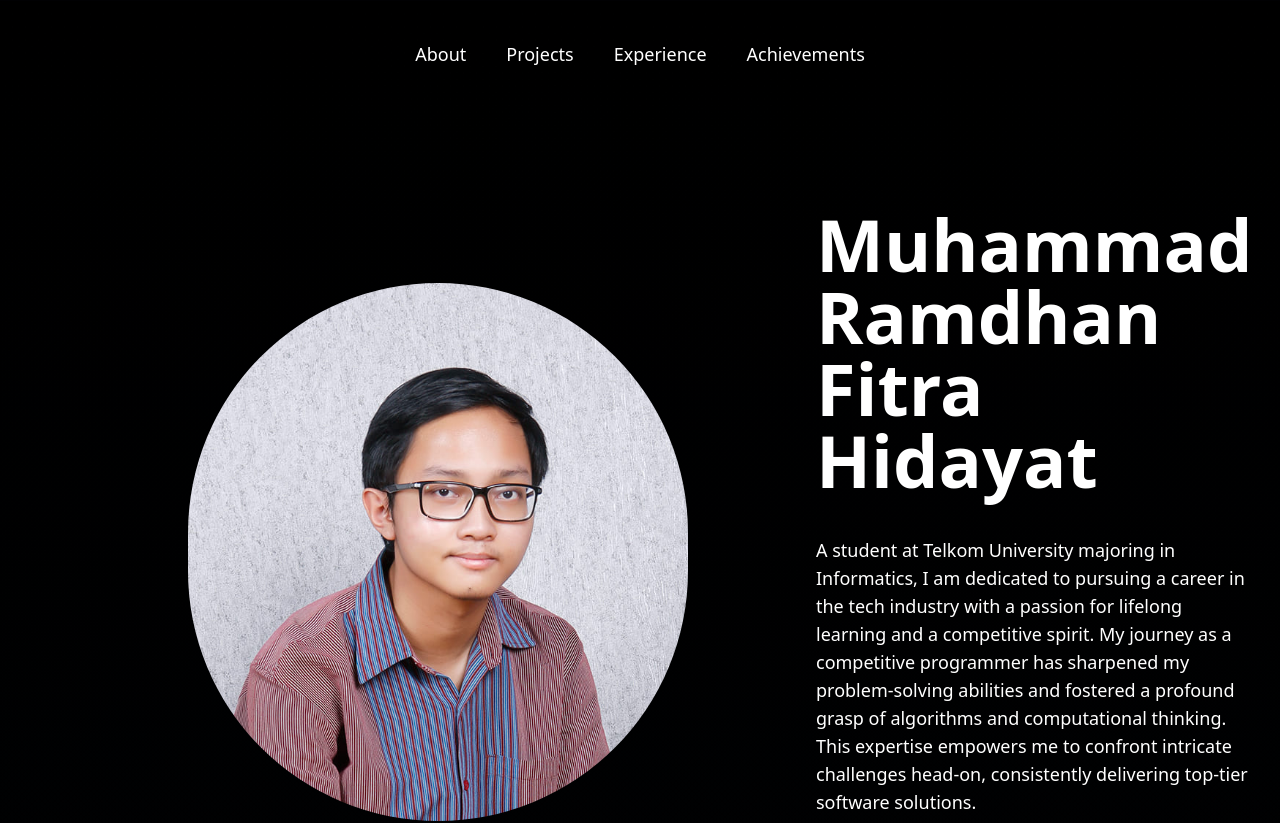
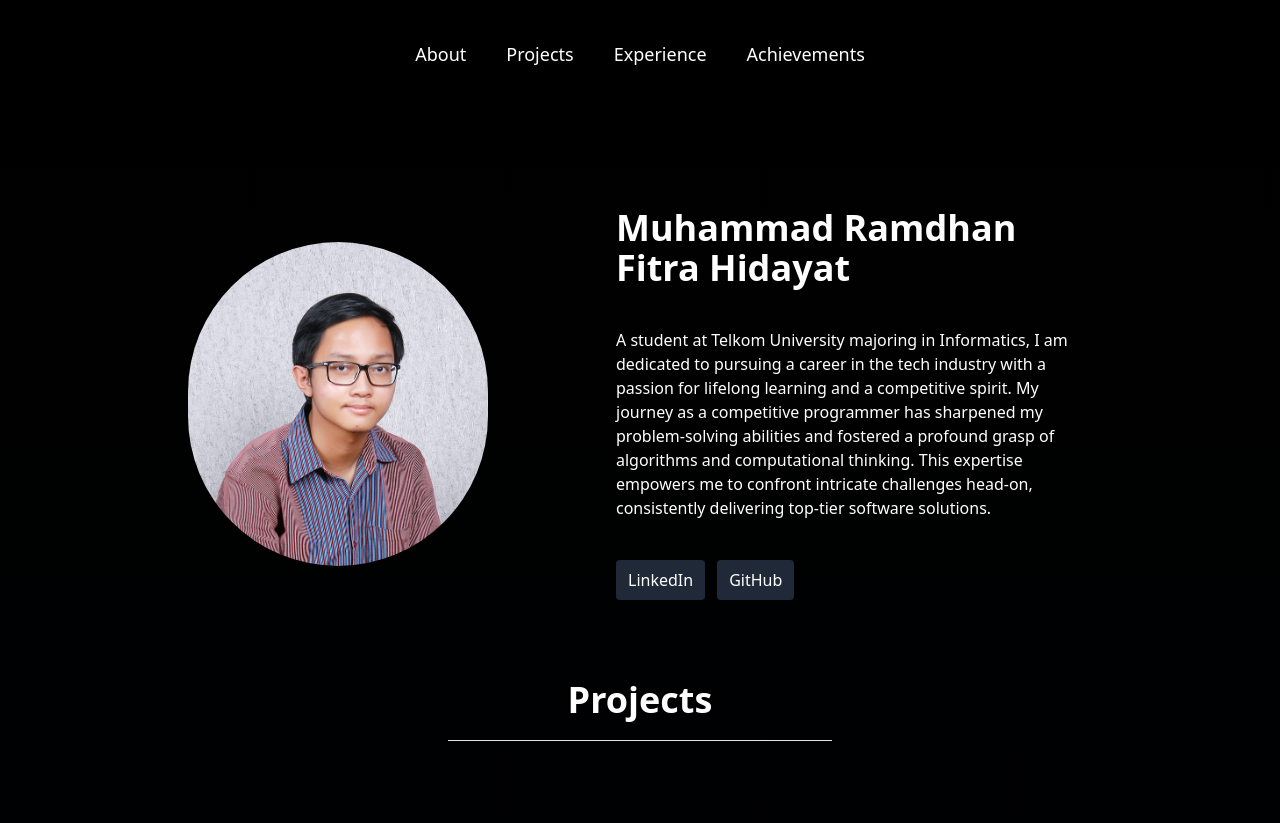
Before and after one commit to fitrahidayaat/fitrahidayaat.github.io, a website: page index.html in a window 1280 px wide. Shown: the top 823 px of the page. Drawn offline with Linux system fonts and the light colour scheme.

Commit message:
make the font smaller and animation smoother

```diff
--- a/index.html
+++ b/index.html
@@ -7,7 +7,6 @@
         <link rel="stylesheet" href="./css/output.css" />
     </head>
     <body class="from-black bg-gradient-to-b to-gray-950 text-white p-7">
-        <div class="">
         <nav class="flex justify-center text-lg">
             <ul class="flex flex-col lg:flex-row w-full lg:w-auto">
                 <a href="#about"
@@ -48,22 +47,21 @@
                 <img
                     src="./img/foto-profil.jpg"
                     alt="foto-profil"
-                        class="rounded-full w-[500px]"
+                    class="rounded-full w-[300px]"
                     id="about-image"
                 />
                 <div class="flex flex-col gap-10" id="about-description">
-                        <h1 class="text-7xl font-semibold" id="name">
+                    <h1 class="text-4xl font-bold" id="name">
                         Muhammad Ramdhan Fitra Hidayat
                     </h1>
-                        <p class="text-lg" id="about-text">
-                            A student at Telkom University majoring in
-                            Informatics, I am dedicated to pursuing a career in
-                            the tech industry with a passion for lifelong
-                            learning and a competitive spirit. My journey as a
-                            competitive programmer has sharpened my
-                            problem-solving abilities and fostered a profound
-                            grasp of algorithms and computational thinking. This
-                            expertise empowers me to confront intricate
+                    <p class="text-md" id="about-text">
+                        A student at Telkom University majoring in Informatics,
+                        I am dedicated to pursuing a career in the tech industry
+                        with a passion for lifelong learning and a competitive
+                        spirit. My journey as a competitive programmer has
+                        sharpened my problem-solving abilities and fostered a
+                        profound grasp of algorithms and computational thinking.
+                        This expertise empowers me to confront intricate
                         challenges head-on, consistently delivering top-tier
                         software solutions.
                     </p>
@@ -82,9 +80,11 @@
                 </div>
             </div>
         </div>
-        </div>
 
-        <div id="projects" class="flex items-center flex-col px-0 lg:px-40 py-20">
+        <div
+            id="projects"
+            class="flex items-center flex-col px-0 lg:px-40 py-20"
+        >
             <h2 class="text-4xl font-bold">Projects</h2>
             <hr class="bg-white h-[0.3px] w-96 mt-5" />
             <div class="flex items-center gap-32 mt-20 flex-col w-full">
@@ -95,12 +95,15 @@
                     <img
                         src="./img/investment-calculator.png"
                         class="rounded-3xl"
-                        width="500"
+                        width="400"
                     />
                     <div class="flex flex-col gap-7">
-                        <h3 class="text-4xl font-bold">Investment Calculator</h3>
+                        <h3 class="text-4xl font-bold">
+                            Investment Calculator
+                        </h3>
                         <p class="text-lg">
-                            A simple investment calculator application using react
+                            A simple investment calculator application using
+                            react
                         </p>
 
                         <div class="flex gap-3">
@@ -125,7 +128,7 @@
                     <img
                         src="./img/tic-tac-toe.png"
                         class="rounded-3xl"
-                        width="500"
+                        width="400"
                     />
                     <div class="flex flex-col gap-7">
                         <h3 class="text-4xl font-bold">Tic-tac-toe</h3>
@@ -155,7 +158,7 @@
                     <img
                         src="./img/algorithms-visualizer.png"
                         class="rounded-3xl"
-                        width="500"
+                        width="400"
                     />
                     <div class="flex flex-col gap-7">
                         <h3 class="text-4xl font-bold">
@@ -188,7 +191,7 @@
                     <img
                         src="./img/genius.png"
                         class="rounded-3xl"
-                        width="500"
+                        width="400"
                     />
                     <div class="flex flex-col gap-7">
                         <h3 class="text-4xl font-bold">Genius</h3>
@@ -213,7 +216,10 @@
             </div>
         </div>
 
-        <div id="experience" class="flex items-center flex-col px-0 lg:px-40 py-20">
+        <div
+            id="experience"
+            class="flex items-center flex-col px-0 lg:px-40 py-20"
+        >
             <h2 class="text-4xl font-bold">Experience</h2>
             <hr class="bg-white h-[0.3px] w-96 mt-5" />
             <div class="flex items-center gap-32 mt-20 flex-col w-full">
@@ -224,7 +230,7 @@
                     <img
                         src="./img/computing-lab.png"
                         class="rounded-3xl -mt-16 -mb-16"
-                        width="500"
+                        width="400"
                     />
                     <div class="flex flex-col gap-7">
                         <h3 class="text-4xl font-bold">
@@ -248,7 +254,7 @@
                     <img
                         src="./img/proclub.png"
                         class="rounded-3xl"
-                        width="500"
+                        width="400"
                     />
                     <div class="flex flex-col gap-7">
                         <h3 class="text-4xl font-bold">
@@ -270,7 +276,7 @@
                     <img
                         src="./img/tel-u.png"
                         class="rounded-3xl bg-white"
-                        width="500"
+                        width="400"
                         height="200"
                     />
                     <div class="flex flex-col gap-7">
@@ -287,7 +293,10 @@
             </div>
         </div>
 
-        <div id="achievements" class="flex items-center flex-col px-0 lg:px-40 py-20">
+        <div
+            id="achievements"
+            class="flex items-center flex-col px-0 lg:px-40 py-20"
+        >
             <h2 class="text-4xl font-bold">Achievements</h2>
             <hr class="bg-white h-[0.3px] w-96 mt-5" />
             <div class="flex items-center gap-32 mt-20 flex-col w-full">
@@ -298,7 +307,7 @@
                     <img
                         src="./img/icpc-2023-with-coach.jpg"
                         class="rounded-3xl"
-                        width="500"
+                        width="400"
                     />
                     <div class="flex flex-col gap-7">
                         <h3 class="text-4xl font-bold">
@@ -334,7 +343,7 @@
                     <img
                         src="./img/gemastik-2023.jpg"
                         class="rounded-3xl"
-                        width="500"
+                        width="400"
                     />
                     <div class="flex flex-col gap-7">
                         <h3 class="text-4xl font-bold">
@@ -367,7 +376,7 @@
                     <img
                         src="./img/hology.jpg"
                         class="rounded-3xl"
-                        width="500"
+                        width="400"
                     />
                     <div class="flex flex-col gap-7">
                         <h3 class="text-4xl font-bold">
@@ -401,7 +410,7 @@
                     <img
                         src="./img/icpc-2022.jpg"
                         class="rounded-3xl"
-                        width="500"
+                        width="400"
                     />
                     <div class="flex flex-col gap-7">
                         <h3 class="text-4xl font-bold">
@@ -438,7 +447,7 @@
                     <img
                         src="./img/shopee-code-league.png"
                         class="rounded-3xl"
-                        width="500"
+                        width="400"
                     />
                     <div class="flex flex-col gap-7">
                         <h3 class="text-4xl font-bold">
@@ -473,7 +482,7 @@
                     <img
                         src="./img/innovatif.jpg"
                         class="rounded-3xl"
-                        width="500"
+                        width="400"
                     />
                     <div class="flex flex-col gap-7">
                         <h3 class="text-4xl font-bold">
@@ -498,7 +507,7 @@
                     id="ccp"
                     class="flex w-full gap-10 flex-wrap lg:flex-nowrap justify-center lg:justify-start"
                 >
-                    <img src="./img/ccp.png" class="rounded-3xl" width="500" />
+                    <img src="./img/ccp.png" class="rounded-3xl" width="400" />
                     <div class="flex flex-col gap-7">
                         <h3 class="text-4xl font-bold">
                             1st Place, Computing Competitive Programming Contest
--- a/js/script.js
+++ b/js/script.js
@@ -5,170 +5,35 @@ gsap.from("#about-image", {x: 150, duration: 1});
 // GSAP Animation
 gsap.registerPlugin(ScrollTrigger);
 
-gsap.from("#investment-calculator", {
-    x: -200,
-    opacity: 0,
-    duration: 1,
+const generateAnimation = (selector, fromX) => {
+    const timeline = gsap.timeline({
         scrollTrigger: {
-        trigger: "#investment-calculator",
-        start: "top 80%", // Trigger animation when top of element is 80% in view
-        end: "bottom 20%", // Trigger animation when bottom of element is 20% out of view
-        toggleActions: "play none none reverse", // How to toggle animation play and reverse
+            trigger: selector,
+            start: "top 90%", // Trigger animation when top of element is 80% in view
+            end: "bottom 80%", // Trigger animation when bottom of element is 20% out of view
+            scrub: 1, // Smoothly scrub through animation
+            // refreshPriority: 'high' // Ensure high refresh priority for smoother animation
         }
     });
 
-gsap.from("#tic-tac-toe", {
-    x: 200,
+    timeline.from(selector, {
+        x: fromX,
         opacity: 0,
         duration: 1,
-    scrollTrigger: {
-        trigger: "#tic-tac-toe",
-        start: "top 80%", // Trigger animation when top of element is 80% in view
-        end: "bottom 20%", // Trigger animation when bottom of element is 20% out of view
-        toggleActions: "play none none reverse", // How to toggle animation play and reverse
+    });
 }
-});
 
-gsap.from("#algorithms-visualizer", {
-    x: -200,
-    opacity: 0,
-    duration: 1,
-    scrollTrigger: {
-        trigger: "#algorithms-visualizer",
-        start: "top 80%", // Trigger animation when top of element is 80% in view
-        end: "bottom 20%", // Trigger animation when bottom of element is 20% out of view
-        toggleActions: "play none none reverse", // How to toggle animation play and reverse
-    }
-});
-
-gsap.from("#genius", {
-    x: 200,
-    opacity: 0,
-    duration: 1,
-    scrollTrigger: {
-        trigger: "#genius",
-        start: "top 80%", // Trigger animation when top of element is 80% in view
-        end: "bottom 20%", // Trigger animation when bottom of element is 20% out of view
-        toggleActions: "play none none reverse", // How to toggle animation play and reverse
-    }
-});
-
-gsap.from("#computing-lab", {
-    x: -200,
-    opacity: 0,
-    duration: 1,
-    scrollTrigger: {
-        trigger: "#computing-lab",
-        start: "top 80%", // Trigger animation when top of element is 80% in view
-        end: "bottom 20%", // Trigger animation when bottom of element is 20% out of view
-        toggleActions: "play none none reverse", // How to toggle animation play and reverse
-    }
-});
-
-gsap.from("#proclub", {
-    x: 200,
-    opacity: 0,
-    duration: 1,
-    scrollTrigger: {
-        trigger: "#proclub",
-        start: "top 80%", // Trigger animation when top of element is 80% in view
-        end: "bottom 20%", // Trigger animation when bottom of element is 20% out of view
-        toggleActions: "play none none reverse", // How to toggle animation play and reverse
-    }
-});
-
-gsap.from("#lecturer-assistant", {
-    x: -200,
-    opacity: 0,
-    duration: 1,
-    scrollTrigger: {
-        trigger: "#lecturer-assistant",
-        start: "top 80%", // Trigger animation when top of element is 80% in view
-        end: "bottom 20%", // Trigger animation when bottom of element is 20% out of view
-        toggleActions: "play none none reverse", // How to toggle animation play and reverse
-    }
-});
-
-gsap.from("#icpc-2023", {
-    x: 200,
-    opacity: 0,
-    duration: 1,
-    scrollTrigger: {
-        trigger: "#icpc-2023",
-        start: "top 80%", // Trigger animation when top of element is 80% in view
-        end: "bottom 20%", // Trigger animation when bottom of element is 20% out of view
-        toggleActions: "play none none reverse", // How to toggle animation play and reverse
-    }
-});
-
-gsap.from("#gemastik", {
-    x: -200,
-    opacity: 0,
-    duration: 1,
-    scrollTrigger: {
-        trigger: "#gemastik",
-        start: "top 80%", // Trigger animation when top of element is 80% in view
-        end: "bottom 20%", // Trigger animation when bottom of element is 20% out of view
-        toggleActions: "play none none reverse", // How to toggle animation play and reverse
-    }
-});
-
-gsap.from("#hology", {
-    x: 200,
-    opacity: 0,
-    duration: 1,
-    scrollTrigger: {
-        trigger: "#hology",
-        start: "top 80%", // Trigger animation when top of element is 80% in view
-        end: "bottom 20%", // Trigger animation when bottom of element is 20% out of view
-        toggleActions: "play none none reverse", // How to toggle animation play and reverse
-    }
-});
-
-gsap.from("#icpc-2022", {
-    x: -200,
-    opacity: 0,
-    duration: 1,
-    scrollTrigger: {
-        trigger: "#icpc-2022",
-        start: "top 80%", // Trigger animation when top of element is 80% in view
-        end: "bottom 20%", // Trigger animation when bottom of element is 20% out of view
-        toggleActions: "play none none reverse", // How to toggle animation play and reverse
-    }
-});
-
-gsap.from("#shopee-code-league", {
-    x: 200,
-    opacity: 0,
-    duration: 1,
-    scrollTrigger: {
-        trigger: "#shopee-code-league",
-        start: "top 80%", // Trigger animation when top of element is 80% in view
-        end: "bottom 20%", // Trigger animation when bottom of element is 20% out of view
-        toggleActions: "play none none reverse", // How to toggle animation play and reverse
-    }
-});
-
-gsap.from("#innovatif", {
-    x: -200,
-    opacity: 0,
-    duration: 1,
-    scrollTrigger: {
-        trigger: "#innovatif",
-        start: "top 80%", // Trigger animation when top of element is 80% in view
-        end: "bottom 20%", // Trigger animation when bottom of element is 20% out of view
-        toggleActions: "play none none reverse", // How to toggle animation play and reverse
-    }
-});
-
-gsap.from("#ccp", {
-    x: 200,
-    opacity: 0,
-    duration: 1,
-    scrollTrigger: {
-        trigger: "#ccp",
-        start: "top 80%", // Trigger animation when top of element is 80% in view
-        end: "bottom 20%", // Trigger animation when bottom of element is 20% out of view
-        toggleActions: "play none none reverse", // How to toggle animation play and reverse
-    }
-});
+generateAnimation("#investment-calculator", -200);
+generateAnimation("#tic-tac-toe", -200);
+generateAnimation("#algorithms-visualizer", -200);
+generateAnimation("#genius", -200);
+generateAnimation("#computing-lab", -200);
+generateAnimation("#proclub", -200);
+generateAnimation("#lecturer-assistant", -200);
+generateAnimation("#icpc-2023", -200);
+generateAnimation("#gemastik", -200);
+generateAnimation("#hology", -200);
+generateAnimation("#icpc-2022", -200);
+generateAnimation("#shopee-code-league", -200);
+generateAnimation("#innovatif", -200);
+generateAnimation("#ccp", -200);
```
Also changed, not shown: css/output.css. Lines whose indentation alone changed are shown as unchanged.
